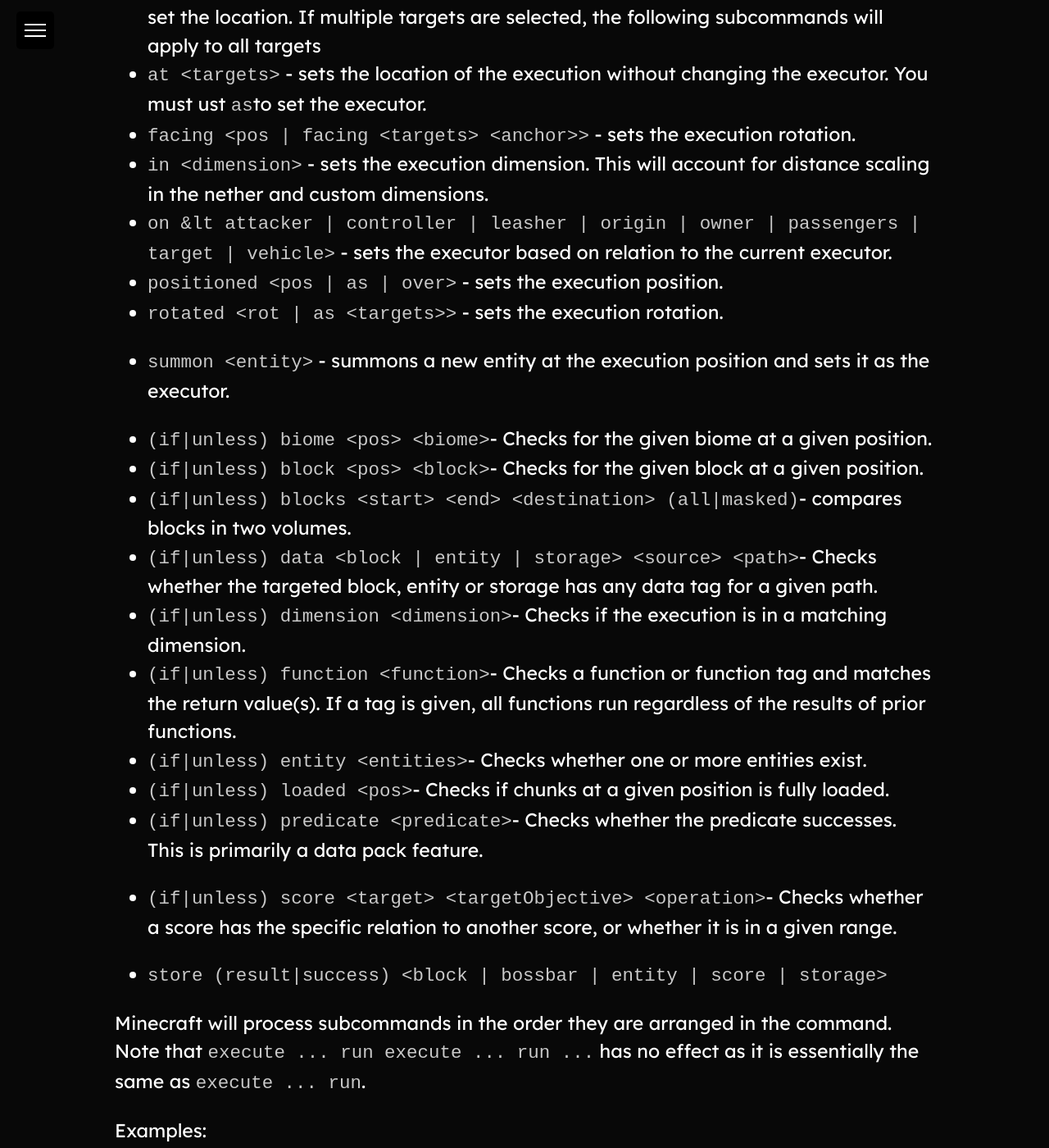
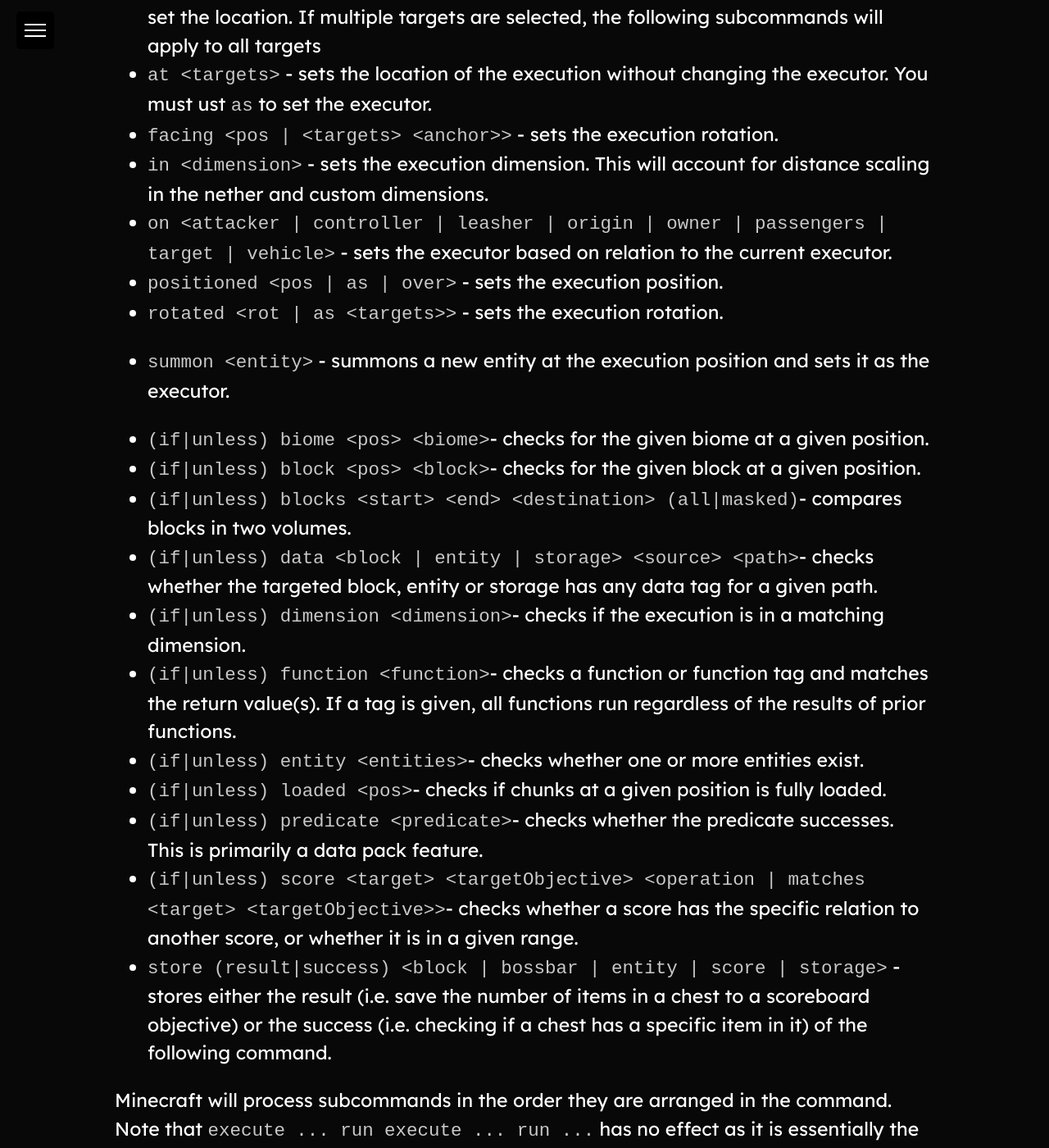
Before and after one commit to WOFTNW/Admin-Handbook, a Jekyll site: the page built from 1.md, in a window 1280 px wide and 1400 px high, scrolled down 10612 px. Shown: the whole window at 82% size. Built offline with Jekyll 4.4.1, drawn with Linux system fonts in a browser that asks for light colours; some of the changed text lies outside the part shown.

Commit message:
Update 1.md

```diff
--- a/1.md
+++ b/1.md
@@ -244,29 +244,28 @@
 ### `/execute <subcommands> [run <command>]`
 Execute is an extremely powerful command that allows you to execute mutiple subcommands to modify given parameters, check for different variables, and fork the command execution. While you do not need to know every in and out of this command, there may be cases in which you will utilise it, so it is important to know the basics!
 
-- `align <axes>` - aligns the position of the command execution with the block position along the given axes. This allows you to to align to the center of a block.
+- `align <axes>` - aligns the position of the command execution with the block position along the given axes. This allows you to to align to the edges of a block.
 - `anchored <anchor>` - sets the position of the command execution to either the eyes or feet of the executor.
 - `as <targets>` - sets the executor without changing the location. You must use `at` to set the location. If multiple targets are selected, the following subcommands will apply to all targets
-- `at <targets>` - sets the location of the execution without changing the executor. You must ust `as`to set the executor.
-- `facing <pos | facing <targets> <anchor>>` - sets the execution rotation.
+- `at <targets>` - sets the location of the execution without changing the executor. You must ust `as` to set the executor.
+- `facing <pos | <targets> <anchor>>` - sets the execution rotation.
 - `in <dimension>` - sets the execution dimension. This will account for distance scaling in the nether and custom dimensions.
-- `on &lt attacker | controller | leasher | origin | owner | passengers | target | vehicle>` - sets the executor based on relation to the current executor.
+- `on <attacker | controller | leasher | origin | owner | passengers | target | vehicle>` - sets the executor based on relation to the current executor.
 - `positioned <pos | as | over>` - sets the execution position.
 - `rotated <rot | as <targets>>` - sets the execution rotation.
 - `summon <entity>` - summons a new entity at the execution position and sets it as the executor.
 
-- `(if|unless) biome <pos> <biome>`- Checks for the given biome at a given position.
-- `(if|unless) block <pos> <block>`- Checks for the given block at a given position.
+- `(if|unless) biome <pos> <biome>`- checks for the given biome at a given position.
+- `(if|unless) block <pos> <block>`- checks for the given block at a given position.
 - `(if|unless) blocks <start> <end> <destination> (all|masked)`- compares blocks in two volumes.
-- `(if|unless) data <block | entity | storage> <source> <path>`- Checks whether the targeted block, entity or storage has any data tag for a given path.
-- `(if|unless) dimension <dimension>`- Checks if the execution is in a matching dimension.
-- `(if|unless) function <function>`- Checks a function or function tag and matches the return value(s). If a tag is given, all functions run regardless of the results of prior functions.
-- `(if|unless) entity <entities>`- Checks whether one or more entities exist.
-- `(if|unless) loaded <pos>`- Checks if chunks at a given position is fully loaded.
-- `(if|unless) predicate <predicate>`- Checks whether the predicate successes. This is primarily a data pack feature.
-- `(if|unless) score <target> <targetObjective> <operation>`- Checks whether a score has the specific relation to another score, or whether it is in a given range.
-
-- `store (result|success) <block | bossbar | entity | score | storage>`
+- `(if|unless) data <block | entity | storage> <source> <path>`- checks whether the targeted block, entity or storage has any data tag for a given path.
+- `(if|unless) dimension <dimension>`- checks if the execution is in a matching dimension.
+- `(if|unless) function <function>`- checks a function or function tag and matches the return value(s). If a tag is given, all functions run regardless of the results of prior functions.
+- `(if|unless) entity <entities>`- checks whether one or more entities exist.
+- `(if|unless) loaded <pos>`- checks if chunks at a given position is fully loaded.
+- `(if|unless) predicate <predicate>`- checks whether the predicate successes. This is primarily a data pack feature.
+- `(if|unless) score <target> <targetObjective> <operation | matches <target> <targetObjective>>`- checks whether a score has the specific relation to another score, or whether it is in a given range.
+- `store (result|success) <block | bossbar | entity | score | storage>` - stores either the result (i.e. save the number of items in a chest to a scoreboard objective) or the success (i.e. checking if a chest has a specific item in it) of the following command.
 
 Minecraft will process subcommands in the order they are arranged in the command. Note that `execute ... run execute ... run ...` has no effect as it is essentially the same as `execute ... run`.
 
```
